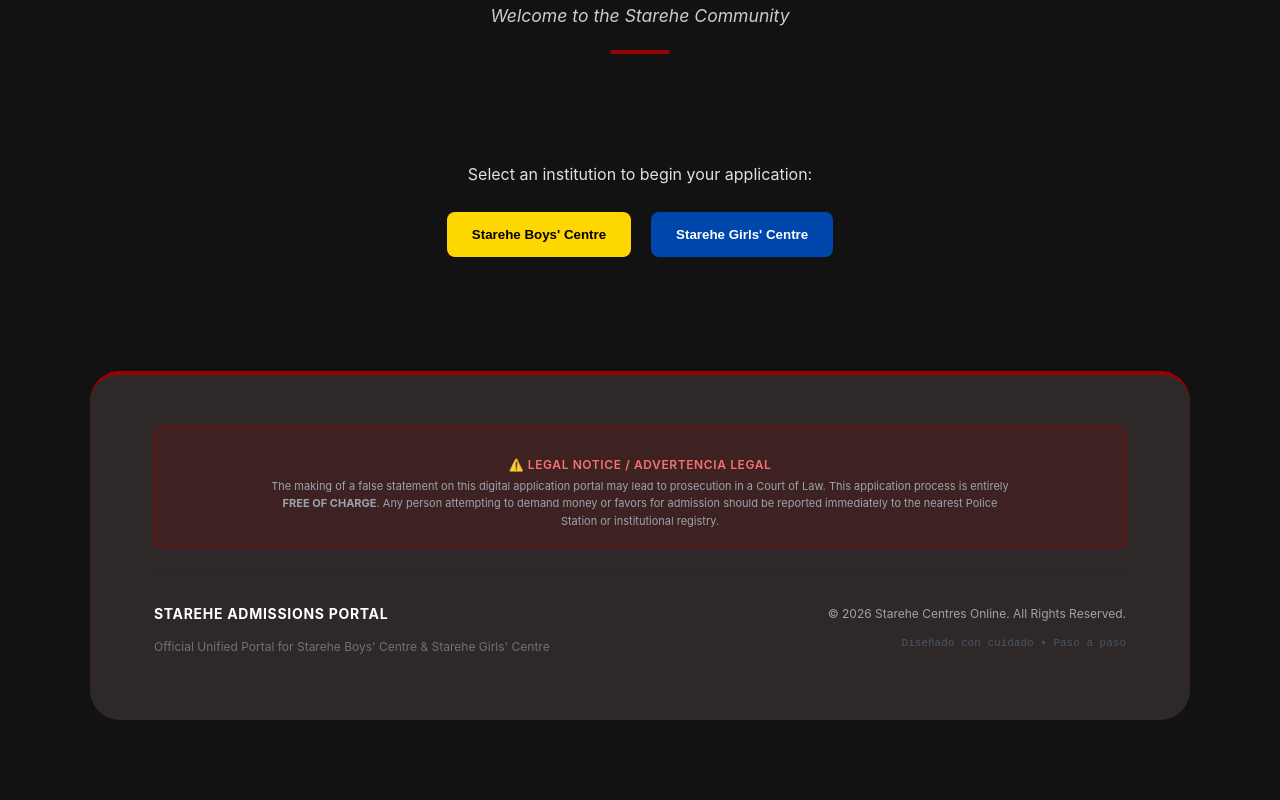
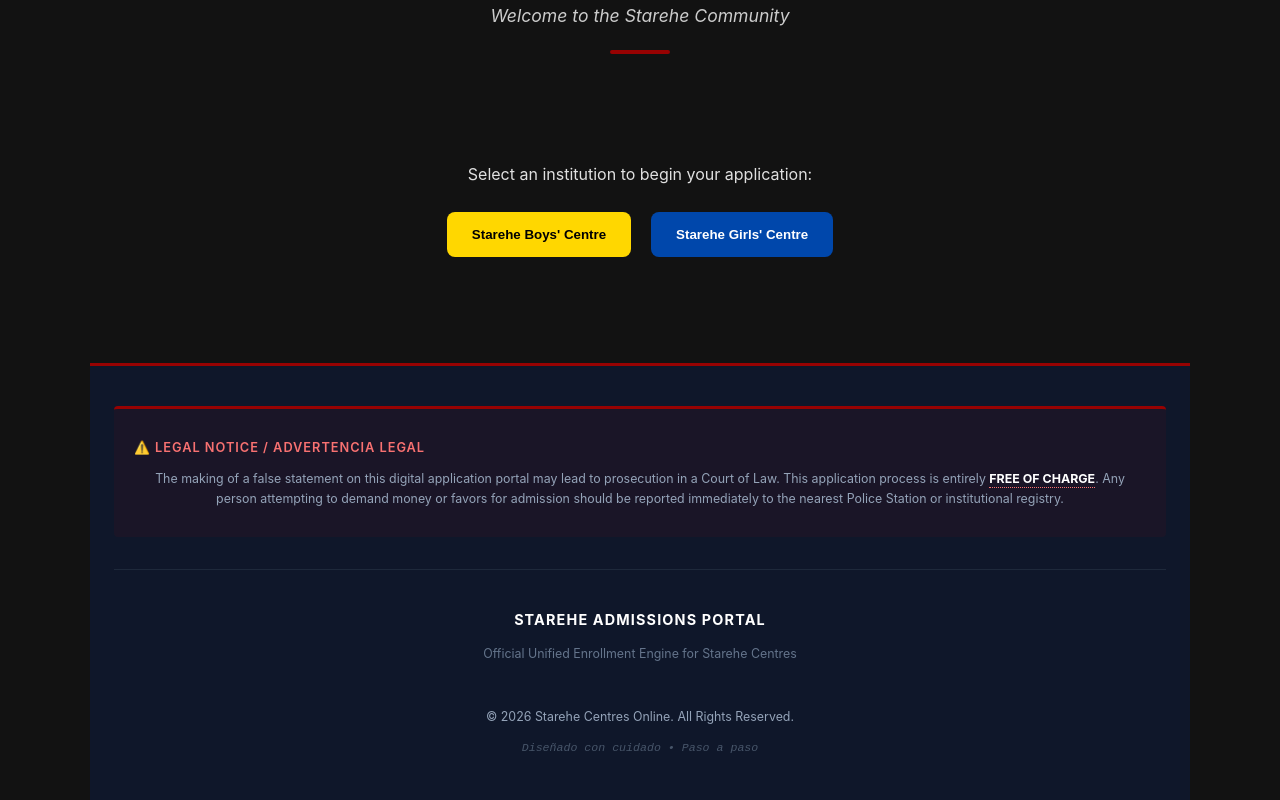
Before and after one commit to upsilonvibes/Starehe-Admissions-Portal, a React (Vite) app in the folder Frontend/: page / in a window 1280 px wide. Shown: the part 365-1165 px from the top of the page. Before the commit the page ends 1085 px from the top, so only its background shows below. Built offline with nearby package versions, Linux system fonts and the light colour scheme; no server answers.

Commit message:
Style: complete premium dark-slate aesthetic refactor for global footer layout

```diff
--- a/Frontend/src/App.css
+++ b/Frontend/src/App.css
@@ -394,6 +394,7 @@
 .priority-btn:hover {
   background-color: #646cff;
 }
+
 /* Custom error alert state for invalid gender variations */
 .gender-mismatch-alert {
   color: #ef4444;
@@ -403,6 +404,7 @@
   line-height: 1.4;
   text-align: left;
 }
+
 /* --- Passport & Birth Cert Upload Cards ---  */
 .upload-card-wrapper {
   background-color: #f0f7ff;
@@ -430,14 +432,17 @@
   width: 100%;
   padding: 0.5rem 0;
   font-size: 0.85rem;
-  color: #334155; /* Color for the "No file chosen" / chosen filename text */
+  color: #334155;
+  /* Color for the "No file chosen" / chosen filename text */
   cursor: pointer;
 
-  white-space: nowrap; /* Prevents any file names or system text from breaking into lines */
+  white-space: nowrap;
+  /* Prevents any file names or system text from breaking into lines */
 
   overflow: hidden;
 
-  display: block; /* Modern standard property to handle overflowing long filenames cleanly */
+  display: block;
+  /* Modern standard property to handle overflowing long filenames cleanly */
 
 }
 
@@ -508,6 +513,7 @@
   line-height: 1.4;
   text-align: left;
 }
+
 /* Removes the up/down arrows for Chrome, Safari, Edge, and Opera */
 .input-row .input-group input[name="yearCompleted"]::-webkit-outer-spin-button,
 .input-row .input-group input[name="yearCompleted"]::-webkit-inner-spin-button {
@@ -611,96 +617,110 @@
    8. SHARED LAYOUT: GLOBAL FOOTER COMPONENT
    ========================================================================== */
 .portal-global-footer {
-  background-color: #2e2828;
-  color: #d1d5db;
-  margin-top: 4.5rem;
-  border-top: 4px solid rgb(151, 2, 2);
-  /* Crimson Top Border */
-  padding: 20px 40px;
-  border-radius: 30px;
+  background-color: #0f172a;
+  /* Deep, sleek slate blue-black */
+  color: #f1f5f9;
+  margin-top: 6rem;
+  border-top: 3px solid rgb(151, 2, 2);
+  /* Sleek accent strip */
+  padding: 0;
+  width: 100%;
 }
 
 .footer-content-wrapper {
-  max-width: 1150px;
+  max-width: 1200px;
   margin: 0 auto;
-  padding: 32px 24px;
+  padding: 40px 24px 32px 24px;
 }
 
-/* Legal Sponsorship Warning Banner */
+/* Elegant Legal Notice Card */
 .legal-notice-card {
-  background-color: rgba(151, 2, 2, 0.15);
-  /* Muted Dark Red Glow */
-  border: 1px solid rgb(151, 2, 2);
-  border-radius: 6px;
-  padding: 16px;
-  text-align: center;
-  margin-bottom: 24px;
+  background-color: rgba(151, 2, 2, 0.08);
+  /* Sophisticated, warm dark red tint */
+  border-left: 4px solid rgb(151, 2, 2);
+  /* Accent highlight instead of harsh boxes */
+  border-radius: 4px;
+  padding: 16px 20px;
+  text-align: left;
+  margin-bottom: 32px;
 }
 
 .legal-notice-title {
-  font-size: 12px;
+  font-size: 0.8rem;
   color: #f87171;
   font-weight: 600;
   text-transform: uppercase;
-  letter-spacing: 0.05em;
-  margin-bottom: 4px;
+  letter-spacing: 0.075em;
+  margin-bottom: 6px;
+  display: flex;
+  align-items: center;
 }
 
 .legal-notice-body {
-  font-size: 11px;
-  color: #9ca3af;
+  font-size: 0.775rem;
+  color: #94a3b8;
+  /* Soft slate gray for readability */
   line-height: 1.6;
-  max-width: 750px;
-  margin: 0 auto;
+}
+
+.highlight-free {
+  color: #ffffff;
+  font-weight: 700;
+  border-bottom: 1px dotted #f87171;
+  padding-bottom: 1px;
 }
 
 /* Structural Divider */
 .footer-divider-line {
-  border-top: 1px solid #1f2937;
-  margin: 16px 0;
+  border-top: 1px solid #1e293b;
+  margin: 24px 0;
 }
 
 /* Meta Placement flex grid */
 .footer-meta-container {
   display: flex;
-  flex-direction: column;
+  flex-direction: row;
+  /* Aligned horizontally on screens */
   justify-content: space-between;
   align-items: center;
-  gap: 16px;
+  gap: 24px;
 }
 
 .footer-brand-left {
-  text-align: center;
+  text-align: left;
 }
 
 .footer-institution-title {
-  font-size: 14px;
+  font-size: 0.9rem;
   font-weight: 700;
   color: #ffffff;
-  letter-spacing: 0.05em;
+  letter-spacing: 0.08em;
+  text-transform: uppercase;
 }
 
 .footer-institution-subtitle {
-  font-size: 12px;
-  color: #6b7280;
-  margin-top: 2px;
+  font-size: 0.775rem;
+  color: #64748b;
+  margin-top: 4px;
 }
 
 .footer-copyright-right {
-  text-align: center;
+  text-align: right;
 }
 
 .footer-copyright-text {
-  font-size: 12px;
-  color: #9ca3af;
+  font-size: 0.775rem;
+  color: #94a3b8;
 }
 
 .footer-motto-tag {
-  font-size: 11px;
-  color: #4b5563;
-  font-family: monospace;
-  margin-top: 2px;
+  font-size: 0.725rem;
+  color: #475569;
+  font-family: 'Courier New', Courier, monospace;
+  margin-top: 6px;
+  font-style: italic;
 }
+
 
 
 /* ==========================================================================
@@ -779,18 +799,25 @@
 }
 
 /* Footer Tablet Reset Configurations */
-.footer-brand-left {
-  text-align: left;
+.portal-global-footer {
+  margin-top: 4rem;
+}
+
+.legal-notice-card {
+  text-align: center;
+  border-left: none;
+  border-top: 3px solid rgb(151, 2, 2);
 }
 
 .footer-meta-container {
-  flex-direction: row;
+  flex-direction: column;
+  text-align: center;
+  gap: 20px;
 }
 
-
-
+.footer-brand-left,
 .footer-copyright-right {
-  text-align: right;
+  text-align: center;
 }
 
 
--- a/Frontend/src/components/Footer.jsx
+++ b/Frontend/src/components/Footer.jsx
@@ -12,7 +12,7 @@
           </p>
           <p className="legal-notice-body">
             The making of a false statement on this digital application portal may lead to prosecution in a Court of Law.
-            This application process is entirely <strong>FREE OF CHARGE</strong>. Any person attempting to demand money or
+            This application process is entirely <span className="highlight-free">FREE OF CHARGE</span>. Any person attempting to demand money or
             favors for admission should be reported immediately to the nearest Police Station or institutional registry.
           </p>
         </div>
@@ -27,20 +27,20 @@
               STAREHE ADMISSIONS PORTAL
             </h3>
             <p className="footer-institution-subtitle">
-              Official Unified Portal for Starehe Boys' Centre & Starehe Girls' Centre
+              Official Unified Enrollment Engine for Starehe Centres
             </p>
           </div>
 
           <div className="footer-copyright-right">
             <p className="footer-copyright-text">
-              © {new Date().getFullYear()} Starehe Centres Online. All Rights Reserved.
+              &copy; {new Date().getFullYear()} Starehe Centres Online. All Rights Reserved.
             </p>
             <p className="footer-motto-tag">
               Diseñado con cuidado • Paso a paso
             </p>
           </div>
         </div>
-  </div>
+      </div>
     </footer>
   );
 }
--- a/Frontend/src/components/Personal.jsx
+++ b/Frontend/src/components/Personal.jsx
@@ -277,7 +277,7 @@
             />
           </div>
           <div className="input-group">
-            <label>Home Sub-County  <span className="required-star">* </span></label>
+            <label> Sub-County  <span className="required-star">* </span></label>
             <input
               type="text"
               name="subCounty"
```
Lines whose indentation alone changed are shown as unchanged.
